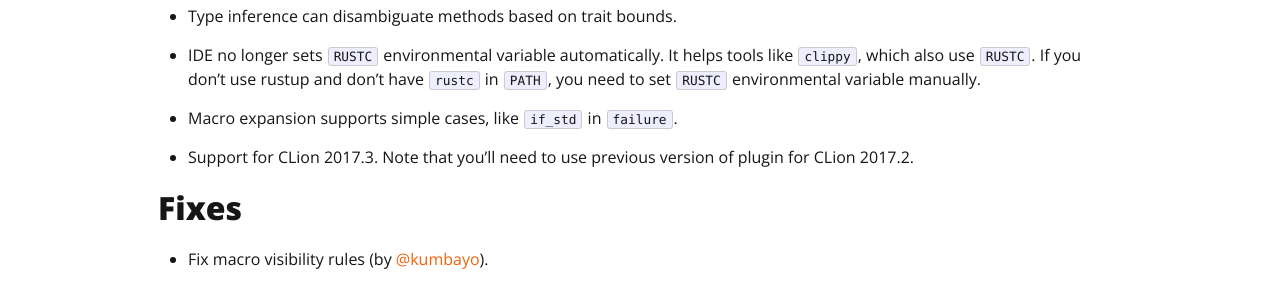
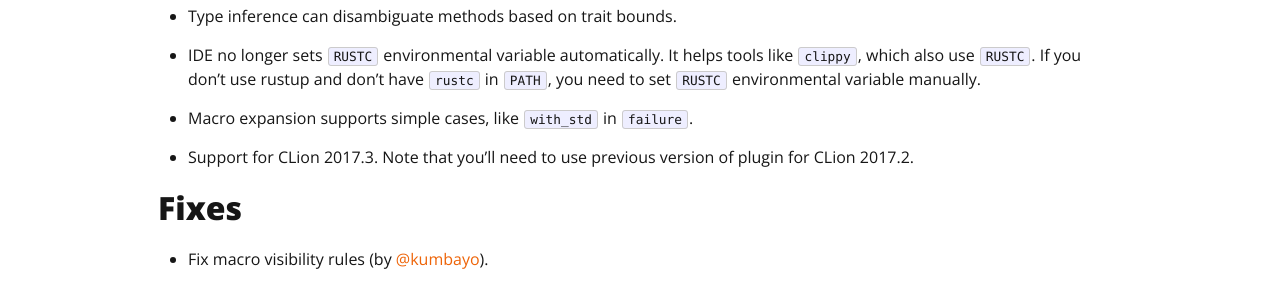
Before and after one commit to intellij-rust/intellij-rust.github.io, a Jekyll site: the page built from _posts/2017-12-04-changelog-61.markdown, in a window 1280 px wide. Shown: the part 253-548 px from the top of the page. Built offline with Jekyll 4.4.1, drawn with Linux system fonts in a browser that asks for light colours; nearby versions of some CDN libraries; some web fonts are replaced.

Commit message:
Correct `if_std` to `with_std`

```diff
--- a/_posts/2017-12-04-changelog-61.markdown
+++ b/_posts/2017-12-04-changelog-61.markdown
@@ -14,7 +14,7 @@ date: 2017-12-04 11:13:04 +0300
   and don't have `rustc` in `PATH`, you need to set `RUSTC` environmental
   variable manually.
 
-* Macro expansion supports simple cases, like `if_std` in `failure`.
+* Macro expansion supports simple cases, like `with_std` in `failure`.
 
 * Support for CLion 2017.3. Note that you'll need to use previous version of
   plugin for CLion 2017.2.
```
